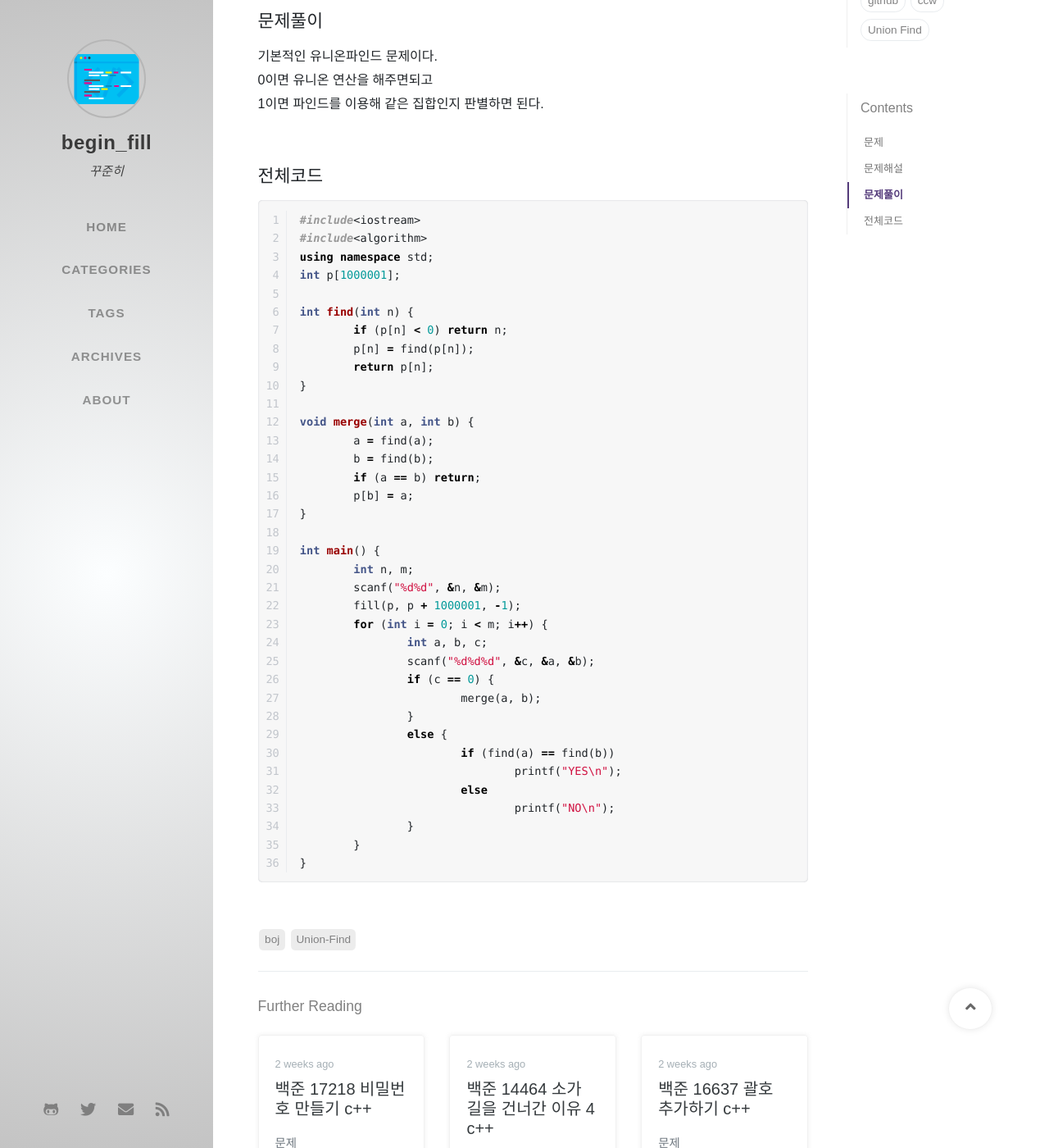
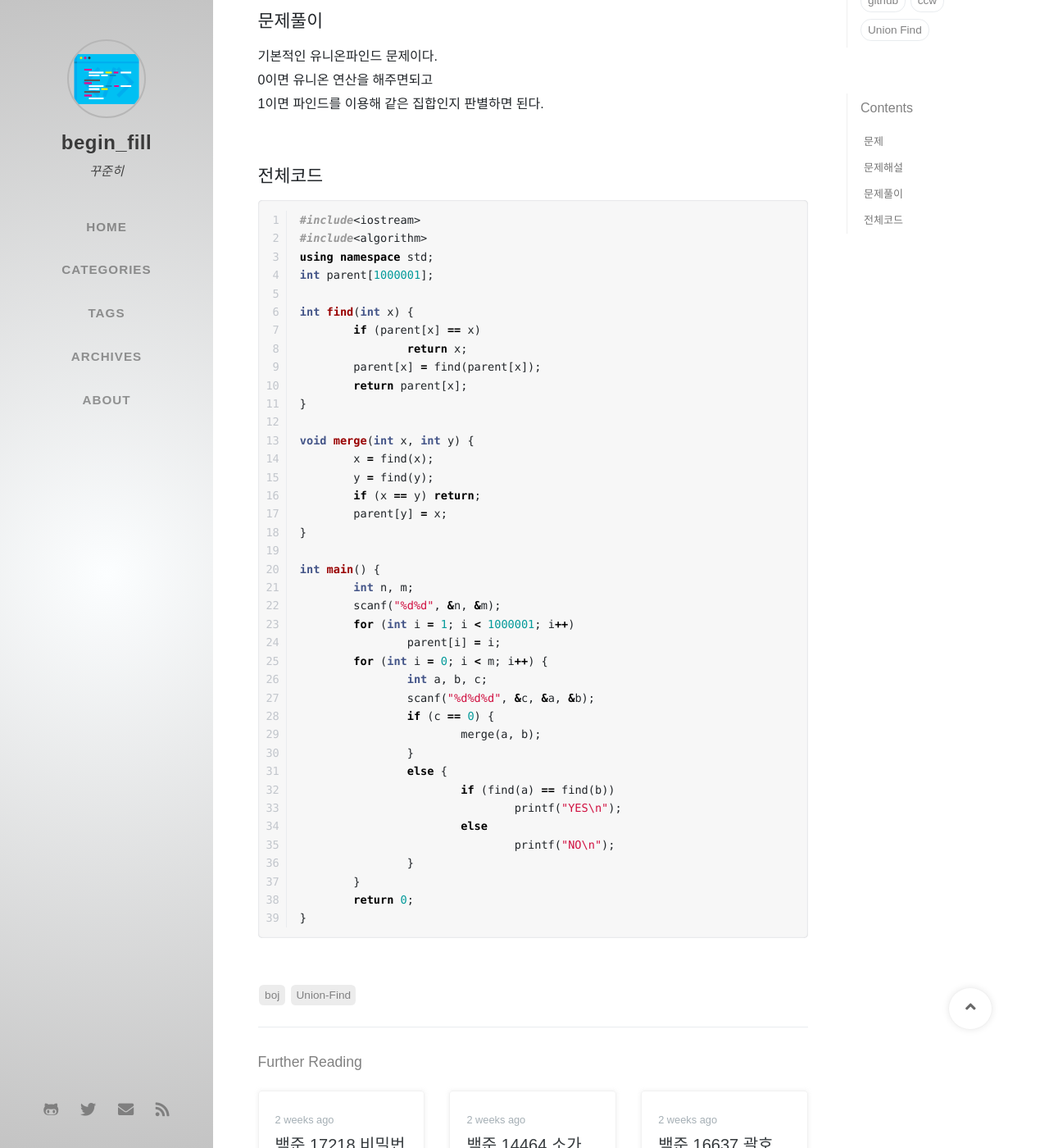
Before and after one commit to ip99202/ip99202.github.io, a Jekyll site: the page built from _posts/2020-08-04-백준-1717-집합의-표현.md, in a window 1280 px wide and 1400 px high, scrolled down 522 px. Shown: the whole window at 82% size. Built offline with Jekyll 4.4.1, drawn with Linux system fonts in a browser that asks for light colours; nearby versions of some CDN libraries; some web fonts are replaced; comment, search, counter and statistics services are not loaded.

Commit message:
Fix post

````diff
--- a/_posts/2020-08-04-백준-1717-집합의-표현.md
+++ b/_posts/2020-08-04-백준-1717-집합의-표현.md
@@ -27,25 +27,27 @@ tags: [boj, Union-Find]
 #include<iostream>
 #include<algorithm>
 using namespace std;
-int p[1000001];
+int parent[1000001];
 
-int find(int n) {
-	if (p[n] < 0) return n;
-	p[n] = find(p[n]);
-	return p[n];
+int find(int x) {
+	if (parent[x] == x)
+		return x;
+	parent[x] = find(parent[x]);
+	return parent[x];
 }
 
-void merge(int a, int b) {
-	a = find(a);
-	b = find(b);
-	if (a == b) return;
-	p[b] = a;
+void merge(int x, int y) {
+	x = find(x);
+	y = find(y);
+	if (x == y) return;
+	parent[y] = x;
 }
 
 int main() {
 	int n, m;
 	scanf("%d%d", &n, &m);
-	fill(p, p + 1000001, -1);
+	for (int i = 1; i < 1000001; i++)
+		parent[i] = i;
 	for (int i = 0; i < m; i++) {
 		int a, b, c;
 		scanf("%d%d%d", &c, &a, &b);
@@ -59,5 +61,6 @@ int main() {
 				printf("NO\n");
 		}
 	}
+	return 0;
 }
 ```
````
